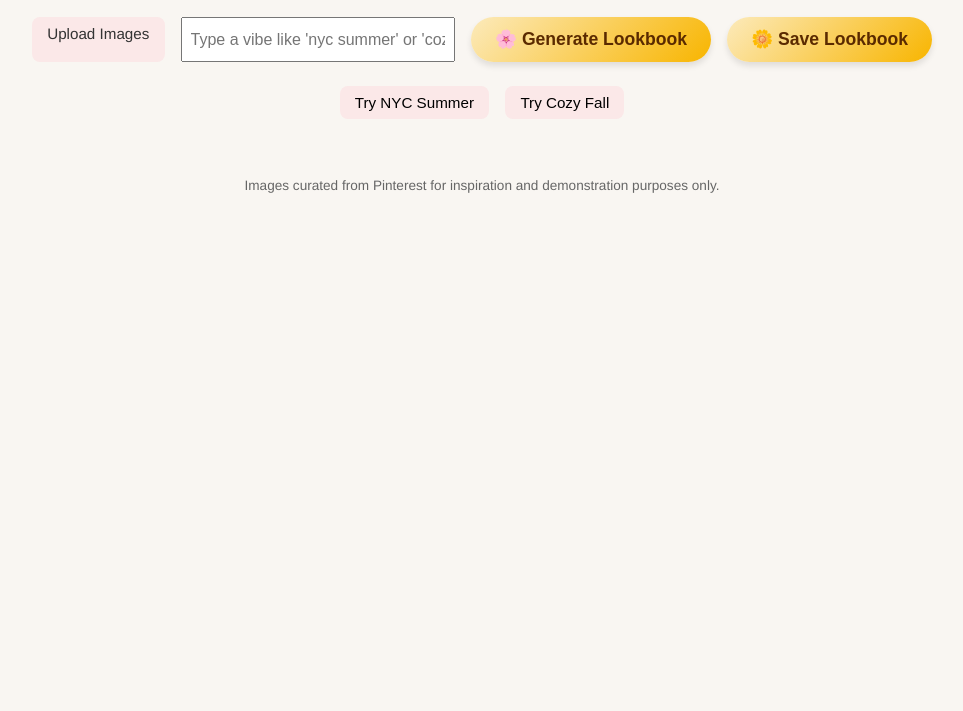
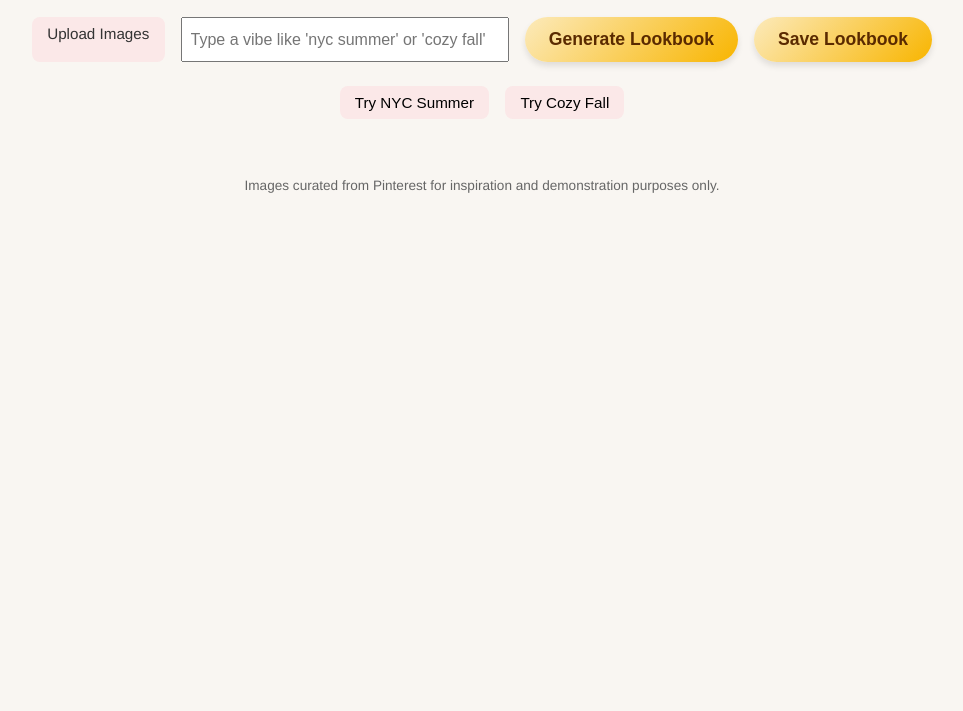
Before and after one commit to iman044/fashion-moodboard-generator, a plain HTML site: page index.html in a window 1280 px wide. Shown: the part 89-800 px from the top of the page, without its empty margins (158-1121 px from the left). Drawn offline with nearby package versions, Linux system fonts and the light colour scheme.

Commit message:
Update index.html

```diff
--- a/index.html
+++ b/index.html
@@ -19,24 +19,20 @@
     </label>
     <input type="text" id="vibeInput" placeholder="Type a vibe like 'nyc summer' or 'cozy fall'" />
     <button id="generateBtn" class="fancy-button">
-      🌸 Generate Lookbook
+  Generate Lookbook
 </button>
 <button id="saveBtn" class="fancy-button">
-      🌼 Save Lookbook
+  Save Lookbook
 </button>
 </section>
-
  <section id="quickButtons">
     <button class="quick-vibe" data-vibe="nyc summer">Try NYC Summer</button>
     <button class="quick-vibe" data-vibe="cozy fall">Try Cozy Fall</button>
   </section>
-
 <section id="moodboard"></section>
-
 <footer style="text-align:center; margin-top: 2em; font-size: 0.85rem; color: #666;">
     <p>Images curated from Pinterest for inspiration and demonstration purposes only.</p>
   </footer>
-
  <script src="script.js"></script>
 </body>
 </html>
```
Lines whose indentation alone changed are shown as unchanged.
